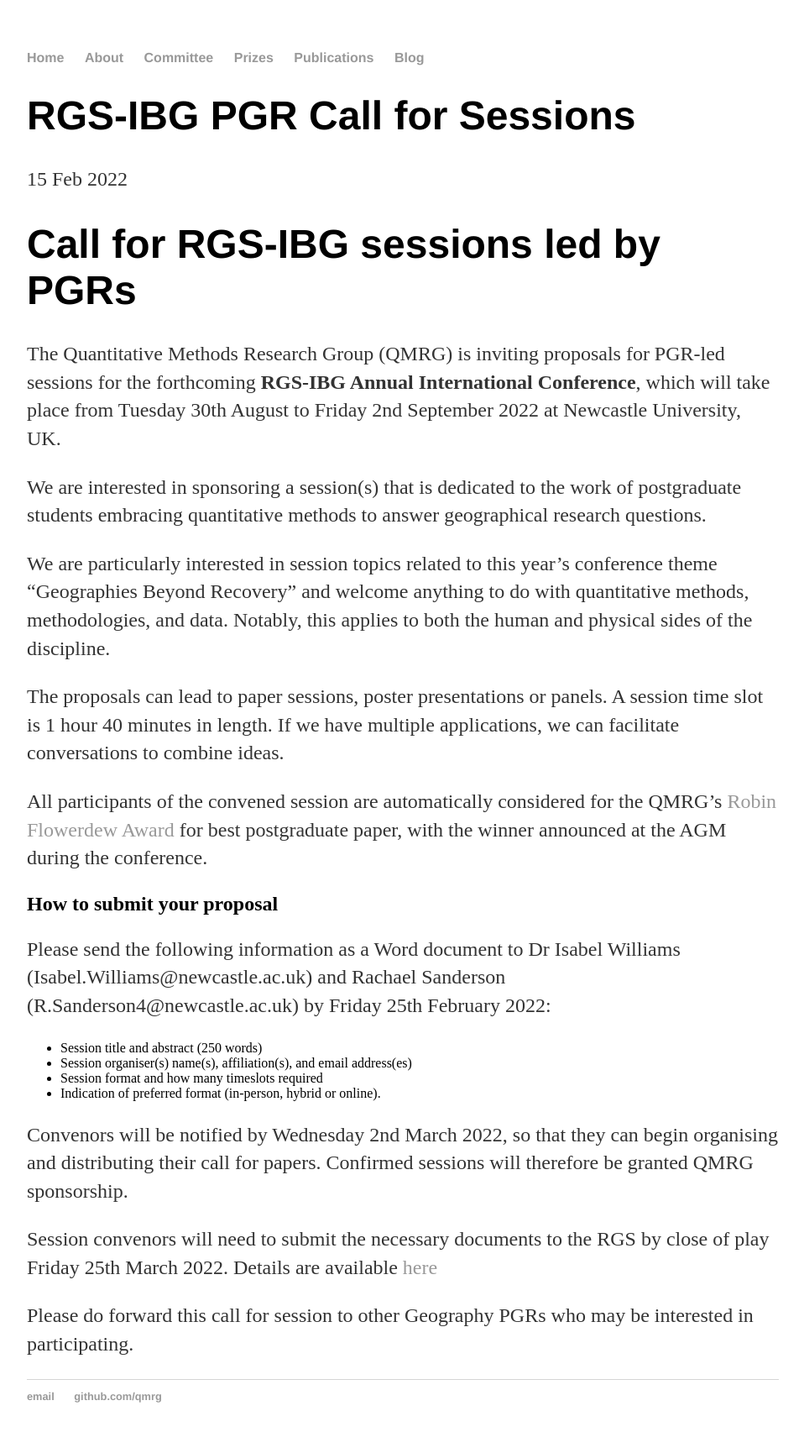
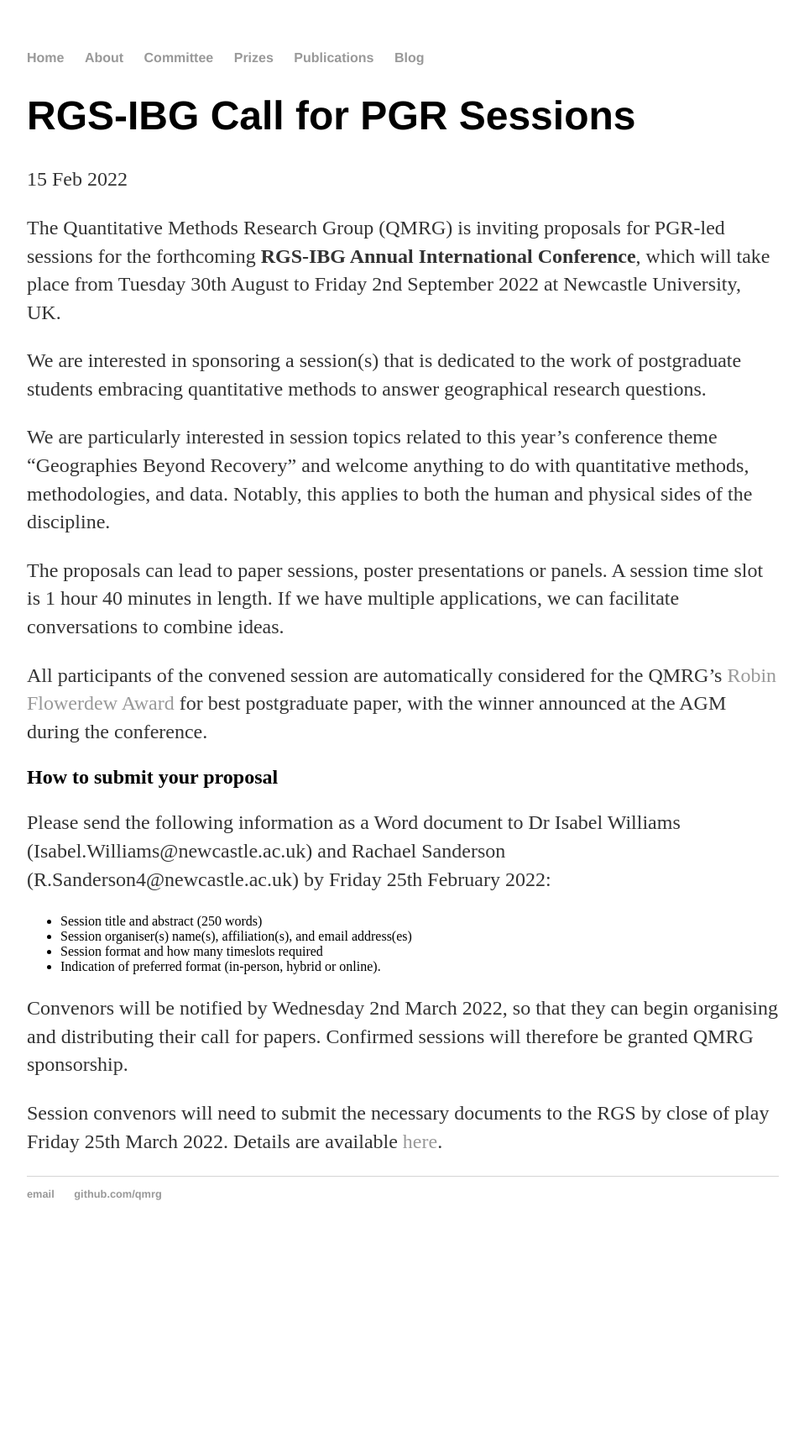
Before and after one commit to qmrg/qmrg.github.io, a Jekyll site: the page built from _posts/2022-02-15-RGS-IBG-call-for-pgr-sessions.md, in a window 1280 px wide. Shown: the whole page at 84% size, without its empty margins (160-1118 px from the left). Built offline with Jekyll 4.4.1, drawn with Linux system fonts in a browser that asks for light colours; after the commit the page ends 1489 px from its top, so only the background shows below that.

Commit message:
Update and rename 2022-02-15-RGS-IBG-pgr-call-for-sessions.md to 2022-02-15-RGS-IBG-call-for-pgr-sessions.md
Small edits

```diff
--- a/_posts/2022-02-15-RGS-IBG-pgr-call-for-sessions.md
+++ b/_posts/2022-02-15-RGS-IBG-call-for-pgr-sessions.md
@@ -1,10 +1,8 @@
 ---
 layout: post
-title: "RGS-IBG PGR Call for Sessions"
+title: "RGS-IBG Call for PGR Sessions"
 date: 2022-02-15
 ---
-
-# Call for RGS-IBG sessions led by PGRs
 
 The Quantitative Methods Research Group (QMRG) is inviting proposals for PGR-led sessions for the forthcoming **RGS-IBG Annual International Conference**, which will take place from Tuesday 30th August to Friday 2nd September 2022 at Newcastle University, UK.
 
@@ -27,6 +25,4 @@
 
 Convenors will be notified by Wednesday 2nd March 2022, so that they can begin organising and distributing their call for papers. Confirmed sessions will therefore be granted QMRG sponsorship.
 
-Session convenors will need to submit the necessary documents to the RGS by close of play Friday 25th March 2022. Details are available [here](https://www.rgs.org/research/annual-international-conference/call/guidance-for-session-organisers/)
-
-Please do forward this call for session to other Geography PGRs who may be interested in participating.
+Session convenors will need to submit the necessary documents to the RGS by close of play Friday 25th March 2022. Details are available [here](https://www.rgs.org/research/annual-international-conference/call/guidance-for-session-organisers/).
```
